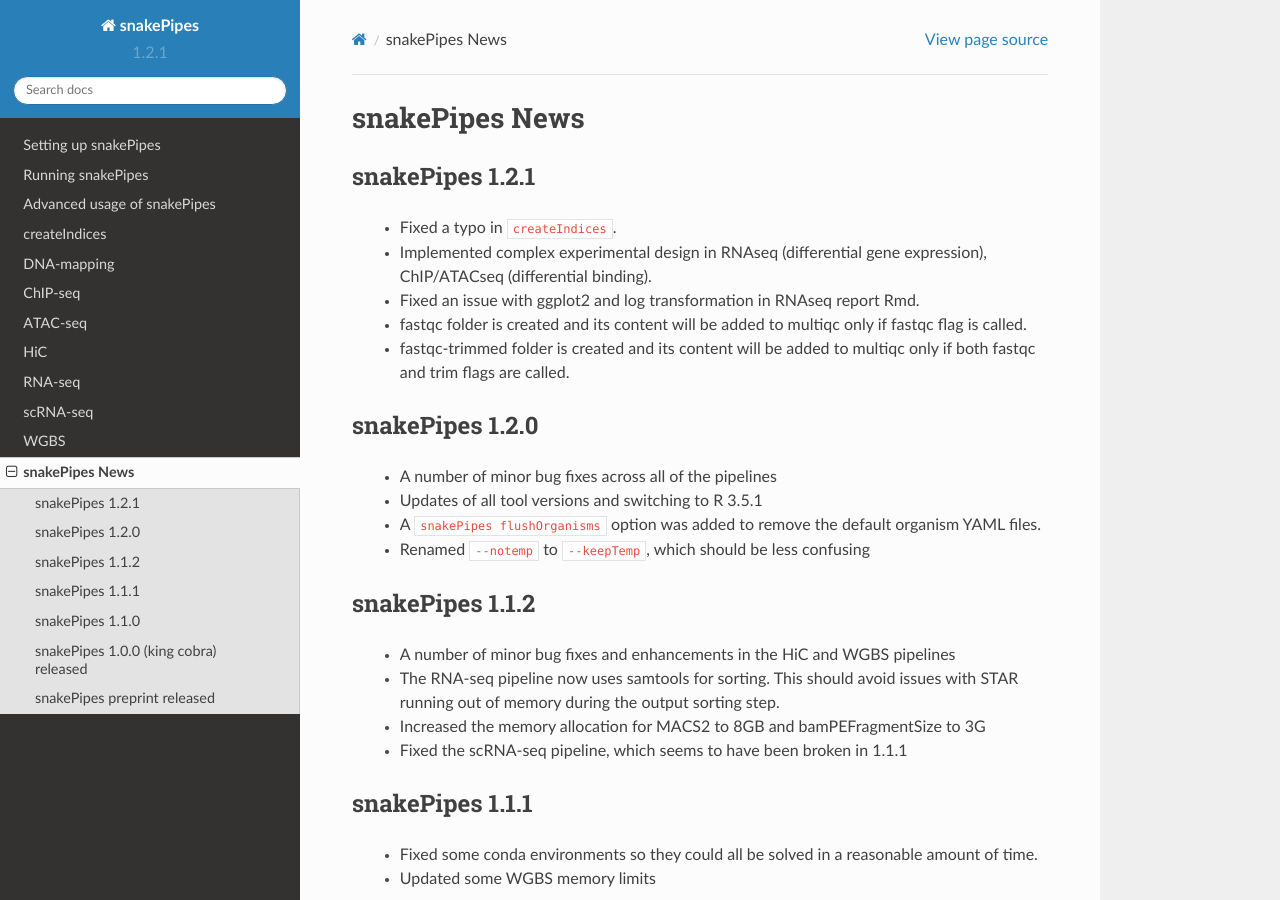
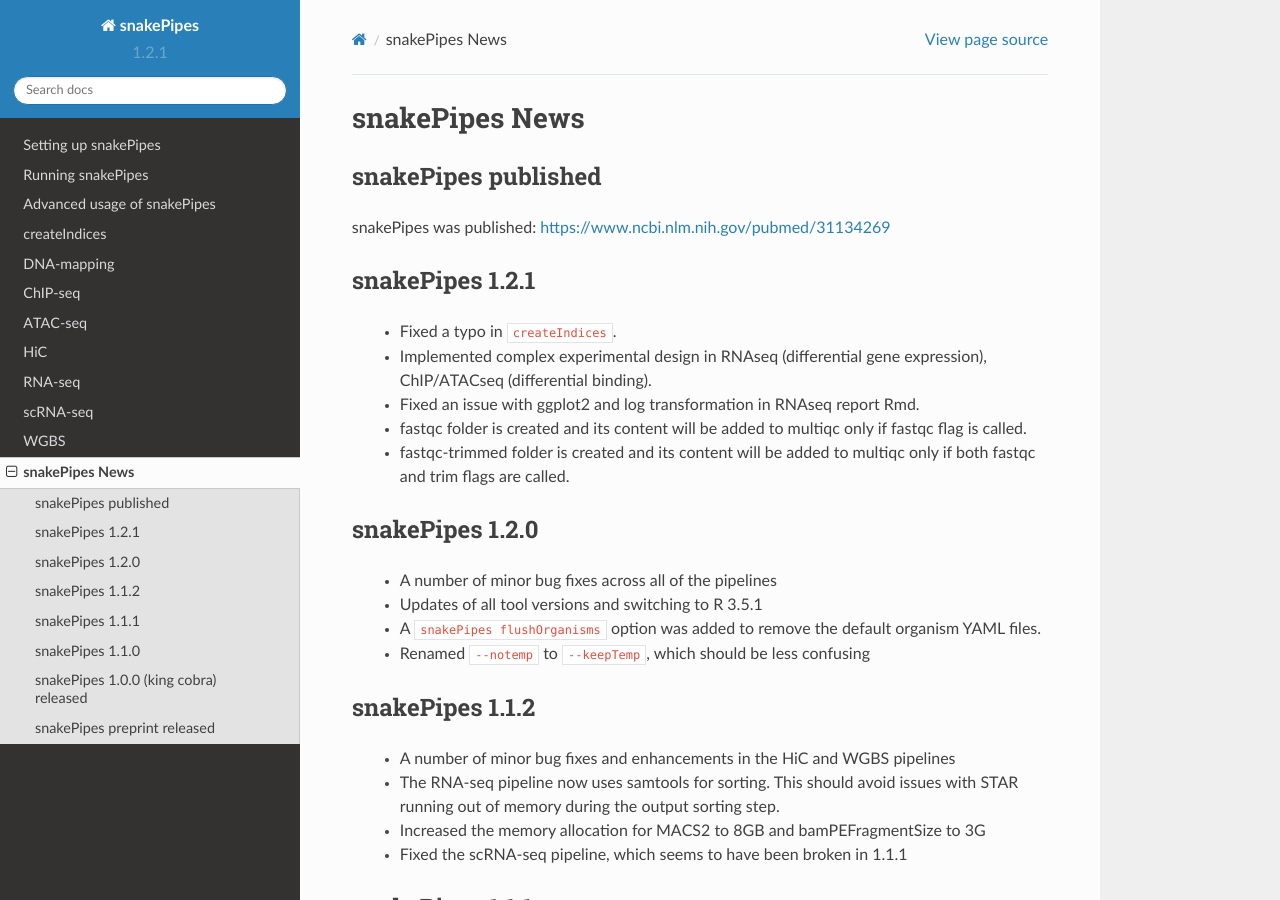
Before and after one commit to maxplanck-ie/snakepipes, a Sphinx documentation site: the page built from docs/content/News.rst, in a window 1280 px wide and 900 px high. Built offline with Sphinx 7.4.7 and the Read the Docs theme 2.0.0, drawn with Linux system fonts in a browser that asks for light colours.

Commit message:
Update News.rst

```diff
--- a/docs/content/News.rst
+++ b/docs/content/News.rst
@@ -1,5 +1,9 @@
 snakePipes News
 ===============
+
+snakePipes published
+--------------------
+snakePipes was published: https://www.ncbi.nlm.nih.gov/pubmed/31134269
 
 snakePipes 1.2.1
 ----------------
```
